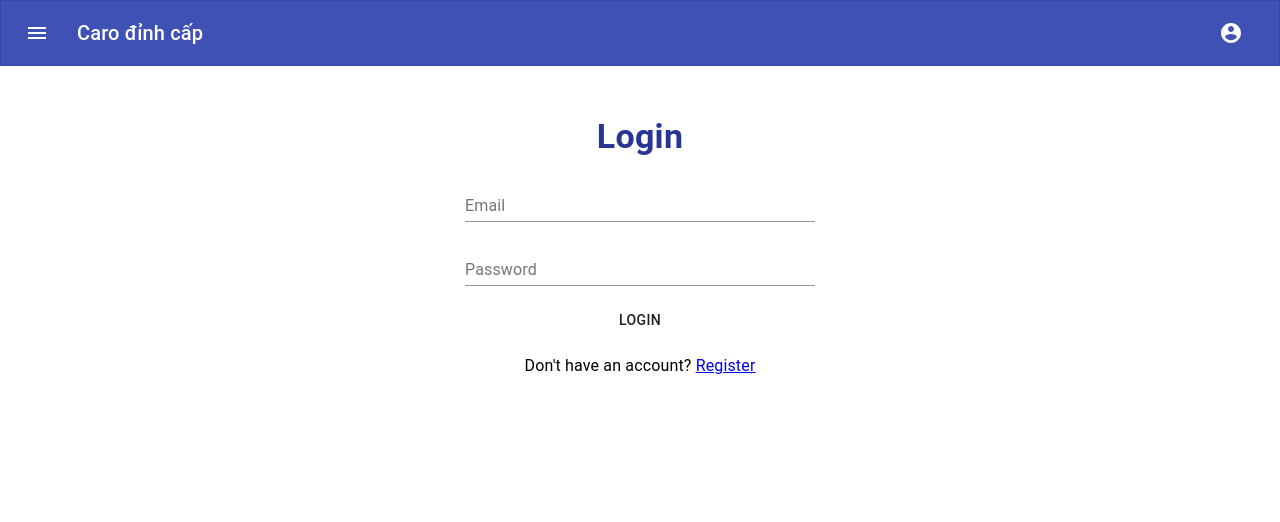
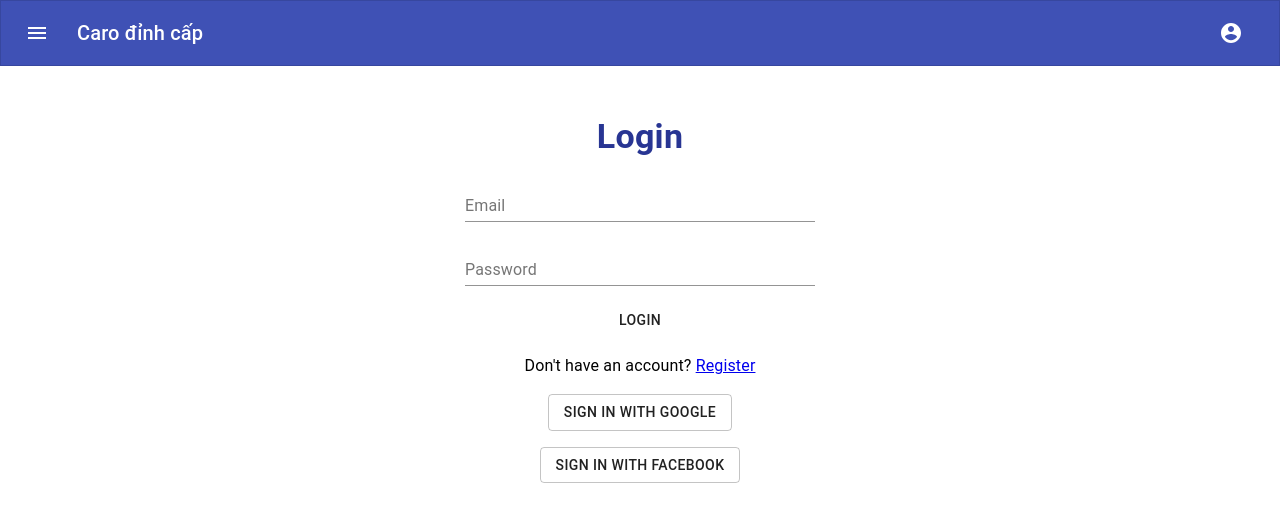
Before and after one commit to Advanced-Web-Development-HCMUS17/user_frontend, a React (Create React App) app: page /login in a window 1280 px wide. Shown: the top 522 px of the page. Built offline with nearby package versions, Linux system fonts and the light colour scheme; no server answers.

Commit message:
+ Passport FB Google login
fb.acc.example: FB test account

```diff
--- a/src/component/LoginPage.jsx
+++ b/src/component/LoginPage.jsx
@@ -1,10 +1,12 @@
-import React, {useState} from 'react';
-import {Link} from 'react-router-dom';
-import {makeStyles} from '@material-ui/core';
-import {Grid, Typography, FormControl, InputLabel, Input, Box, Button} from '@material-ui/core';
+import React, {useEffect, useState} from 'react';
+import {Link, useLocation} from 'react-router-dom';
+import queryString from 'query-string';
+import {Box, Button, FormControl, Grid, Input, InputLabel, makeStyles, Typography} from '@material-ui/core';
 
 import {useAuth} from "./useAuth";
 import AccountServices from "../service/account-service";
+
+const API_URL = process.env.REACT_APP_API_URL;
 
 const useStyles = makeStyles((theme) => ({
   root: {
@@ -18,21 +20,33 @@ const useStyles = makeStyles((theme) => ({
 }));
 
 export default function Login({props}) {
+  const {search} = useLocation();
+  const {token} = queryString.parse(search);
+  const {login} = useAuth();
+  const [email, setEmail] = useState('');
+  const [password, setPassword] = useState('');
   const classes = useStyles();
 
-  const {login} = useAuth();
-
-  const [email, setEmail] = useState('');
-  const [password, setPassword] = useState('');
+  useEffect(() => {
+    if (token !== undefined) {
+      login(token);
+    }
+  }, [token]);
 
   const handleSubmitLogin = async (event) => {
     event.preventDefault();
-
     const response = await AccountServices.login(email, password);
-
     if (response) {
       login(response.token, response.userInfo);
     }
+  }
+
+  const handleGoogleLogin = () => {
+    window.open(`${API_URL}/users/google`, "_self")
+  }
+
+  const handleFacebookLogin = () => {
+    window.open(`${API_URL}/users/facebook`, "_self");
   }
 
   return (
@@ -85,6 +99,18 @@ export default function Login({props}) {
             Don't have an account? <Link to="/register">Register</Link>
           </Typography>
         </Grid>
+        <Grid item>
+          <Button variant="outlined" onClick={() => {
+            handleGoogleLogin();
+          }}>
+            Sign in with Google
+          </Button>
+        </Grid>
+        <Grid item>
+          <Button variant="outlined" onClick={() => handleFacebookLogin()}>
+            Sign in with Facebook
+          </Button>
+        </Grid>
       </Grid>
     </div>
   );
--- a/src/component/useAuth.jsx
+++ b/src/component/useAuth.jsx
@@ -42,6 +42,13 @@ export function AuthProvider({children}) {
     }
   }
 
+  async function login(token) {
+    setToken(token);
+    localStorage.setItem(LS_TOKEN_KEY, token);
+    setUserInfo(await AccountServices.getUserInfo(token));
+    setIsAuth(true);
+  }
+
   function login(token, userInfo) {
     setToken(token);
     localStorage.setItem(LS_TOKEN_KEY, token);
```
Also changed, not shown: 1 other file (tests, documents, lock files or other folders).
